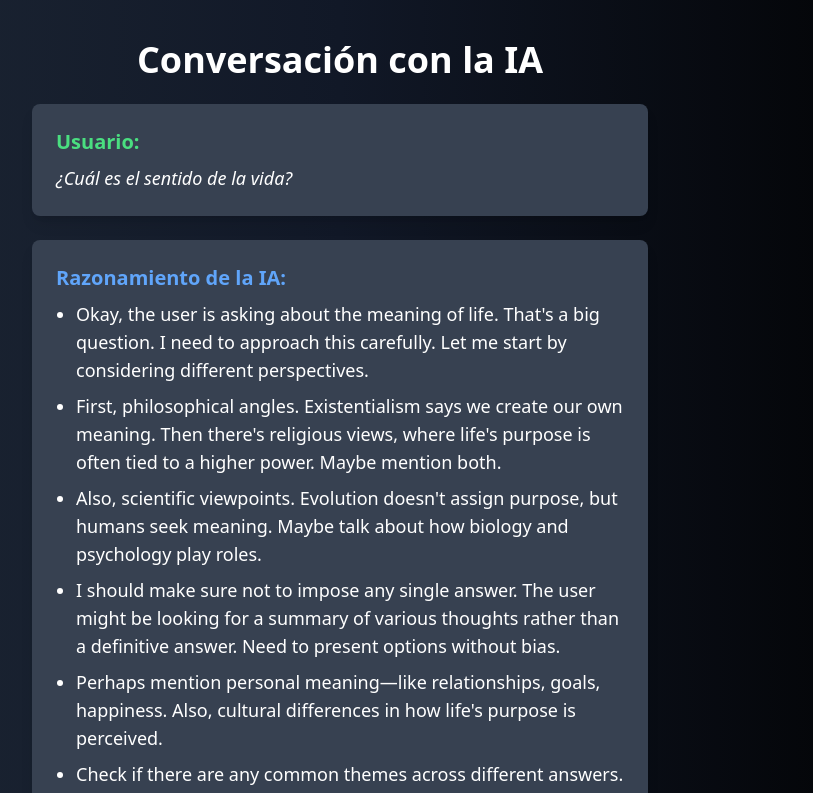
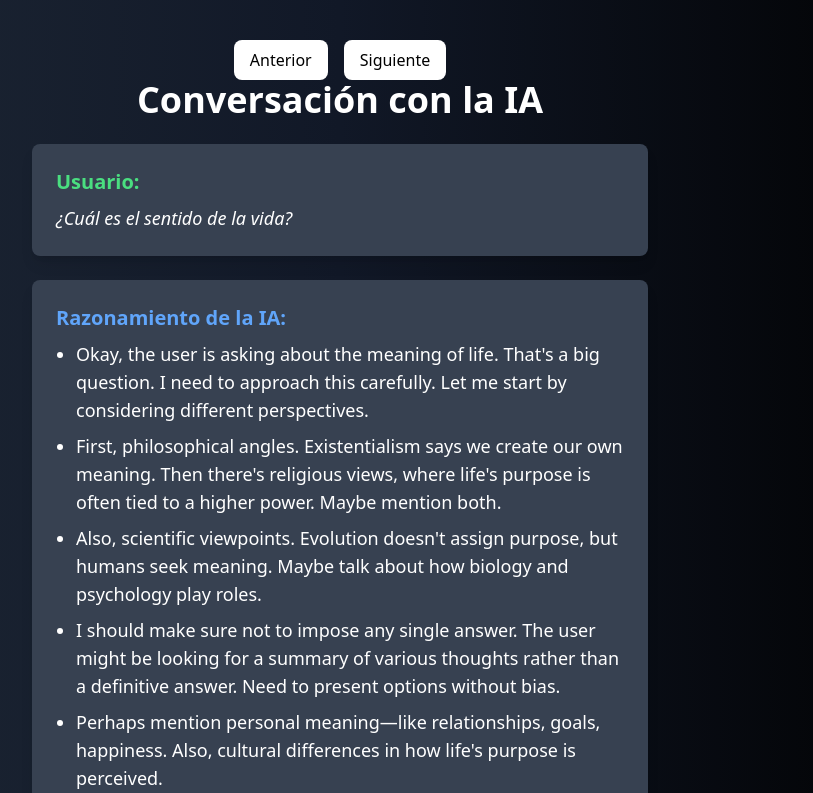
Before and after one commit to 0siel/seven-habits, a React (Vite) app: page /kasuga/deepseek in a window 1280 px wide. Shown: the top 793 px of the page, without its empty margins (300-1113 px from the left). Built offline with nearby package versions, Linux system fonts and the light colour scheme.

Commit message:
Nav Buttons

```diff
--- a/src/components/AuthorScreen.jsx
+++ b/src/components/AuthorScreen.jsx
@@ -1,10 +1,27 @@
 import React from "react";
 import ImageCollage from "./ImageCollage";
+import { useNavigate } from "react-router-dom";
 
 function AuthorScreen() {
+  const navigate = useNavigate();
   return (
     <div className="flex flex-col items-center justify-center w-screen min-h-screen bg-gradient-to-b from-blue-600 to-purple-600 text-white px-6 py-12">
       {/* Title */}
+      {/* Preview/Next <-- / -->  buttons*/}
+      <div>
+        <button
+          className="bg-white text-black px-4 py-2 rounded-lg mr-4"
+          onClick={() => navigate("/kasuga/game")}
+        >
+          Anterior
+        </button>
+        <button
+          onClick={() => navigate("/")}
+          className="bg-white text-black px-4 py-2 rounded-lg"
+        >
+          Siguiente
+        </button>
+      </div>
       <h1 className="text-5xl font-extrabold mb-8 text-center">Sobre mí</h1>
 
       {/* Introduction */}
--- a/src/components/flappy/Flappy.jsx
+++ b/src/components/flappy/Flappy.jsx
@@ -1,9 +1,25 @@
 import React from "react";
 import Game from "./Game";
+import { useNavigate } from "react-router-dom";
 
 const Flappy = () => {
+  const navigate = useNavigate();
+
   return (
     <div className="App">
+      <button
+        className="bg-white text-black px-4 py-2 rounded-lg mr-4"
+        onClick={() => navigate("/kasuga/deepseek")}
+      >
+        Anterior
+      </button>
+      <button
+        onClick={() => navigate("/author")}
+        className="bg-white text-black px-4 py-2 rounded-lg"
+      >
+        Siguiente
+      </button>
+
       <h1>Flappy Bird</h1>
       <Game />
     </div>
--- a/src/components/kasuga/DeepSeek.jsx
+++ b/src/components/kasuga/DeepSeek.jsx
@@ -1,8 +1,27 @@
 import React from "react";
+import { useNavigate } from "react-router-dom";
 
 const AIResponse = () => {
+  const navigate = useNavigate();
+
   return (
     <div className="flex flex-col items-center justify-center w-screen min-h-screen bg-gradient-to-r from-gray-800 via-gray-900 to-black text-white px-6 py-10">
+      {/* Preview/Next <-- / -->  buttons*/}
+      <div>
+        <button
+          className="bg-white text-black px-4 py-2 rounded-lg mr-4"
+          onClick={() => navigate("/kasuga/explanation")}
+        >
+          Anterior
+        </button>
+        <button
+          onClick={() => navigate("/kasuga/game")}
+          className="bg-white text-black px-4 py-2 rounded-lg"
+        >
+          Siguiente
+        </button>
+      </div>
+
       {/* Header */}
       <h1 className="text-3xl md:text-4xl font-extrabold mb-6 text-center animate-fade-in">
         Conversación con la IA
--- a/src/components/kasuga/ExplanationScreen.jsx
+++ b/src/components/kasuga/ExplanationScreen.jsx
@@ -1,11 +1,28 @@
 import React from "react";
+import { useNavigate } from "react-router-dom";
 
 function ExplanationScreen() {
+  const navigate = useNavigate();
   {
     /* Explanation Screen */
   }
   return (
     <div className="flex flex-col items-center justify-center w-screen min-h-screen bg-gradient-to-r from-green-400 via-blue-500 to-purple-600 text-white">
+      {/* Preview/Next <-- / -->  buttons*/}
+      <div>
+        <button
+          className="bg-white text-black px-4 py-2 rounded-lg mr-4"
+          onClick={() => navigate("/kasuga/deepseek")}
+        >
+          Anterior
+        </button>
+        <button
+          onClick={() => navigate("/kasuga/menu")}
+          className="bg-white text-black px-4 py-2 rounded-lg"
+        >
+          Siguiente
+        </button>
+      </div>
       <h1 className="text-5xl font-extrabold mb-12 animate-fade-in">
         Introduccion
       </h1>
```
